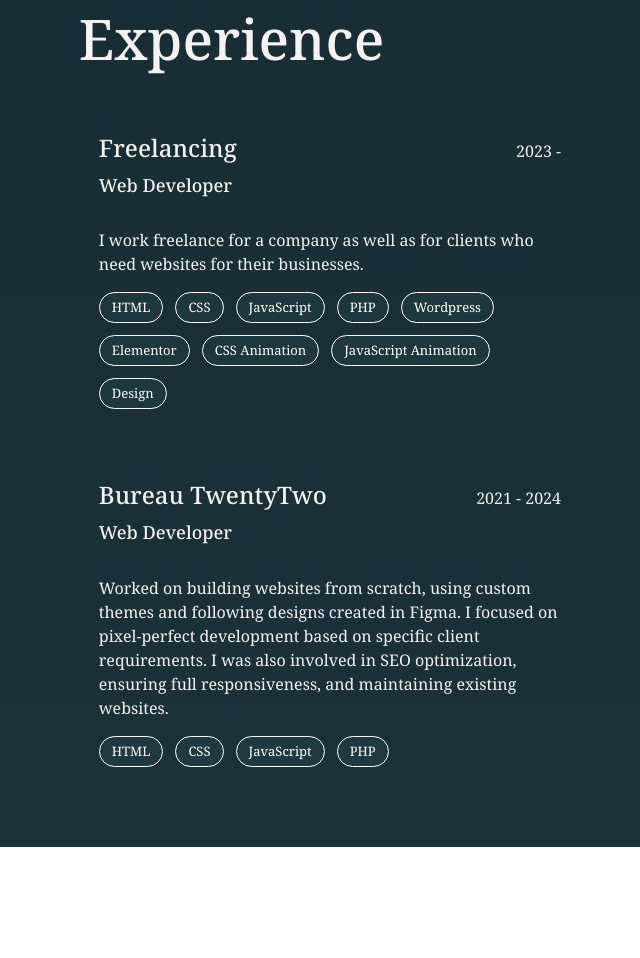
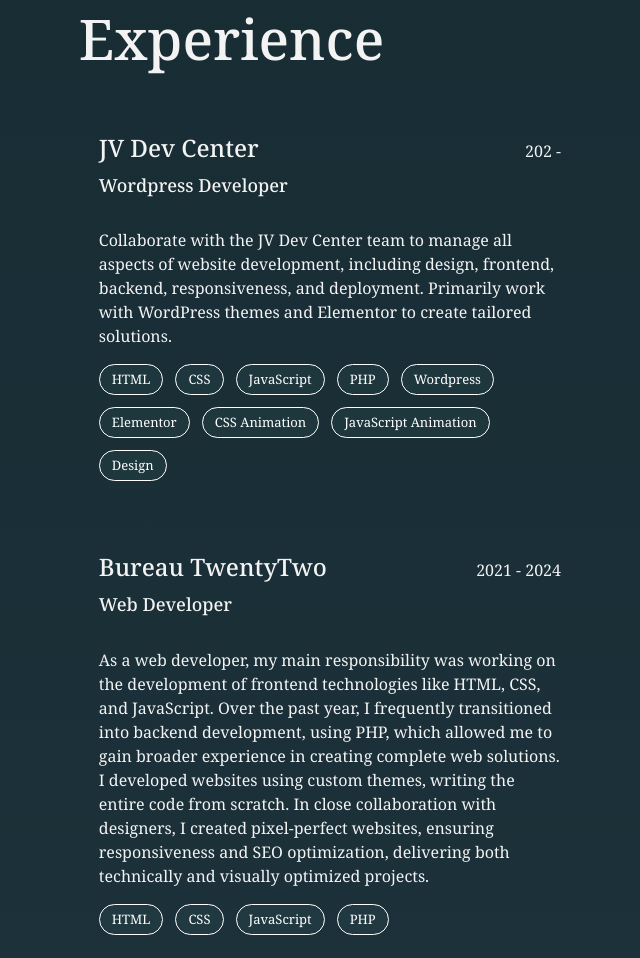
Before and after one commit to nermin990/portfolio, a plain HTML site: page index.html in a window 1280 px wide. Shown: the part 3440-4398 px from the top of the page, without its empty margins (617-1257 px from the left). Before the commit the page ends 4287 px from the top, so only its background shows below. Drawn offline with nearby package versions, Linux system fonts and the light colour scheme.

Commit message:
Experience edit

```diff
--- a/index.html
+++ b/index.html
@@ -496,12 +496,13 @@
                         <h2>Experience</h2>
                         <div class="content-holder-experience">
                             <div class="content-holder-experience__right-firm-year">
-                                <h5>Freelancing</h5>
-                                <p>2023 - </p>
+                                <h5>JV Dev Center </h5>
+                                <p>202 - </p>
                             </div>
-                            <h6>Web Developer</h6>
-                            <p>I work freelance for a company as well as for clients who need websites for their
-                                businesses.</p>
+                            <h6>Wordpress Developer</h6>
+                            <p>Collaborate with the JV Dev Center team to manage all aspects of website development, including
+                                design, frontend, backend, responsiveness, and deployment. Primarily work with WordPress themes and
+                                Elementor to create tailored solutions.</p>
                             <div class="content-holder-experience__right-tech">
                                 <span>HTML</span>
                                 <span>CSS</span>
@@ -520,10 +521,12 @@
                                 <p>2021 - 2024</p>
                             </div>
                             <h6>Web Developer</h6>
-                            <p>Worked on building websites from scratch, using custom themes and following designs
-                                created in Figma. I focused on pixel-perfect development based on specific client
-                                requirements. I was also involved in SEO optimization, ensuring full responsiveness,
-                                and maintaining existing websites.</p>
+                            <p>As a web developer, my main responsibility was working on the development of frontend technologies
+                                like HTML, CSS, and JavaScript. Over the past year, I frequently transitioned into backend development,
+                                using PHP, which allowed me to gain broader experience in creating complete web solutions. I developed
+                                websites using custom themes, writing the entire code from scratch. In close collaboration with
+                                designers, I created pixel-perfect websites, ensuring responsiveness and SEO optimization, delivering
+                                both technically and visually optimized projects.</p>
                             <div class="content-holder-experience__right-tech">
                                 <span>HTML</span>
                                 <span>CSS</span>
```
